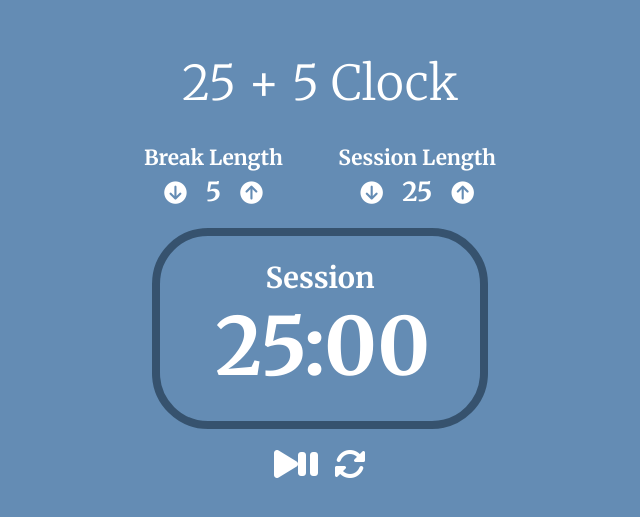
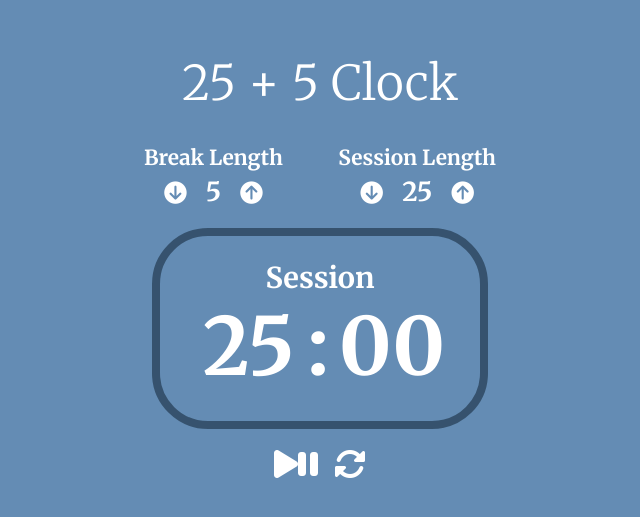
Before and after one commit to sethm3141/twenty-five-plus-five-clock, a React (Create React App) app: page / in a window 1280 px wide. Shown: the part 131-648 px from the top of the page, without its empty margins (320-960 px from the left). Built offline with nearby package versions, Linux system fonts and the light colour scheme.

Commit message:
updated the string output to the timer for better styling

```diff
--- a/src/sections/Timer.jsx
+++ b/src/sections/Timer.jsx
@@ -99,11 +99,9 @@ const Timer = ({
     <section id='timer'>
       <h3 id='timer-label'>{isSession ? 'Session' : 'Break'}</h3>
       <h1 id='time-left'>
-        {/* <span id='minutes'>{timer?.toString()?.padStart(2, '0')}</span>
+        <span id='minutes'>{timer?.toString()?.padStart(2, '0')}</span>
         <span id='colon'>:</span>
-        <span id='seconds'>{seconds?.toString()?.padStart(2, '0')}</span> */}
-        {timer?.toString()?.padStart(2, '0')}:
-        {seconds?.toString()?.padStart(2, '0')}
+        <span id='seconds'>{seconds?.toString()?.padStart(2, '0')}</span>
       </h1>
     </section>
   );
```
